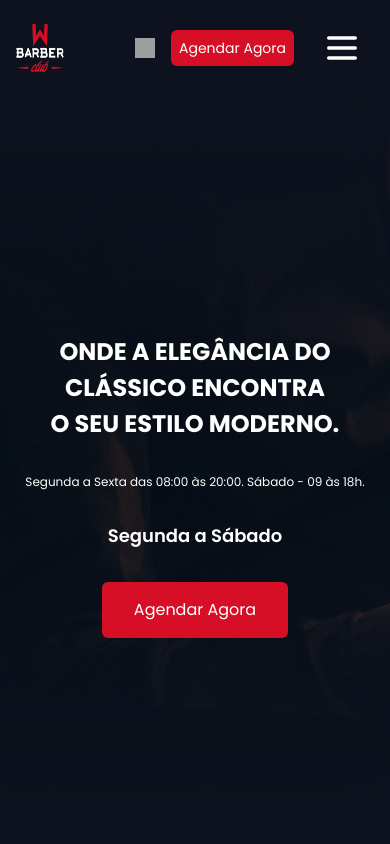
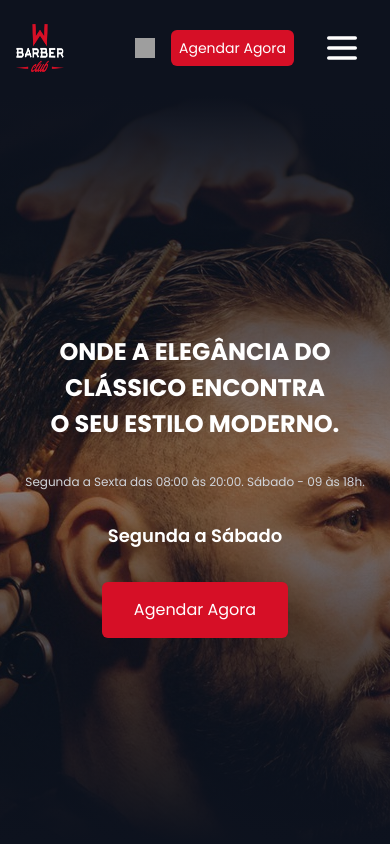
Before and after one commit to Caduzinhok/wbarber, a Next.js app: page / in a window 390 px wide. Shown: the top 844 px of the page. Built offline with nearby package versions, Linux system fonts and the light colour scheme; grey boxes are pictures that could not be loaded.

Commit message:
fix bg mobile

```diff
--- a/app/page.tsx
+++ b/app/page.tsx
@@ -9,13 +9,13 @@ export default function Home() {
   return (
     <div className="max-w-screen w-full overflow-hidden">
       <Navbar />
-      <div className="bg-bg-home h-container-main flex flex-col space-y-8 items-center justify-center p-2">
-        <div className="absolute inset-0 after:absolute after:inset-0 after:bg-gradient-home after:bg-cover after:bg-center after:z-0 h-container-main top-24"></div>
+      <div className="max-w-full bg-bg-home md:bg-cover md:bg-top bg-auto bg-top h-container-main flex flex-col space-y-8 items-center justify-center p-2">
+        <div className="absolute inset-0 after:absolute after:inset-0 after:bg-gradient-home after:z-0 h-container-main top-24" />
         <div className="relative z-20 flex flex-col space-y-8 items-center justify-center">
           <h2 className="md:text-4xl text-2xl text-white font-bold text-center uppercase leading-normal">
             Onde a elegância do clássico encontra <br /> o seu estilo moderno.
           </h2>
-          <p className="md:text-lg text-xs text-white">
+          <p className="md:text-lg text-xs text-gray-300">
             Segunda a Sexta das 08:00 às 20:00. Sábado - 09 às 18h.
           </p>
           <p className="md:text-xl text-lg font-semibold text-white">Segunda a Sábado</p>
```
